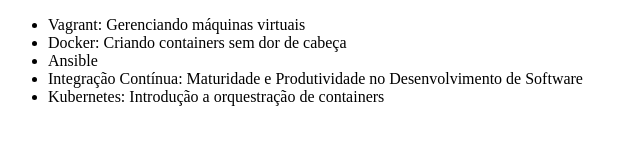
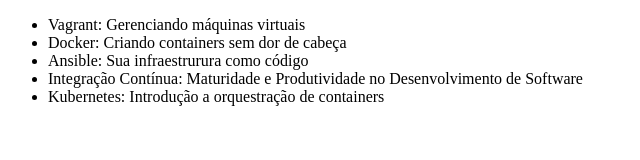
Before and after one commit to alberto-palmeira/alura-git, a plain HTML site: page index.html in a window 1280 px wide. Shown: the whole page, without its empty margins (0-640 px from the left). Drawn offline with Linux system fonts and the light colour scheme.

Commit message:
Alterando o nome do curso de Ansible

```diff
--- a/index.html
+++ b/index.html
@@ -8,7 +8,7 @@
     <ul>
         <li>Vagrant: Gerenciando máquinas virtuais</li>
         <li>Docker: Criando containers sem dor de cabeça</li>
-        <li>Ansible</li>
+        <li>Ansible: Sua infraestrurura como código</li>
         <li>Integração Contínua: Maturidade e Produtividade no Desenvolvimento de Software</li>
         <li>Kubernetes: Introdução a orquestração de containers</li>
     </ul>
```
